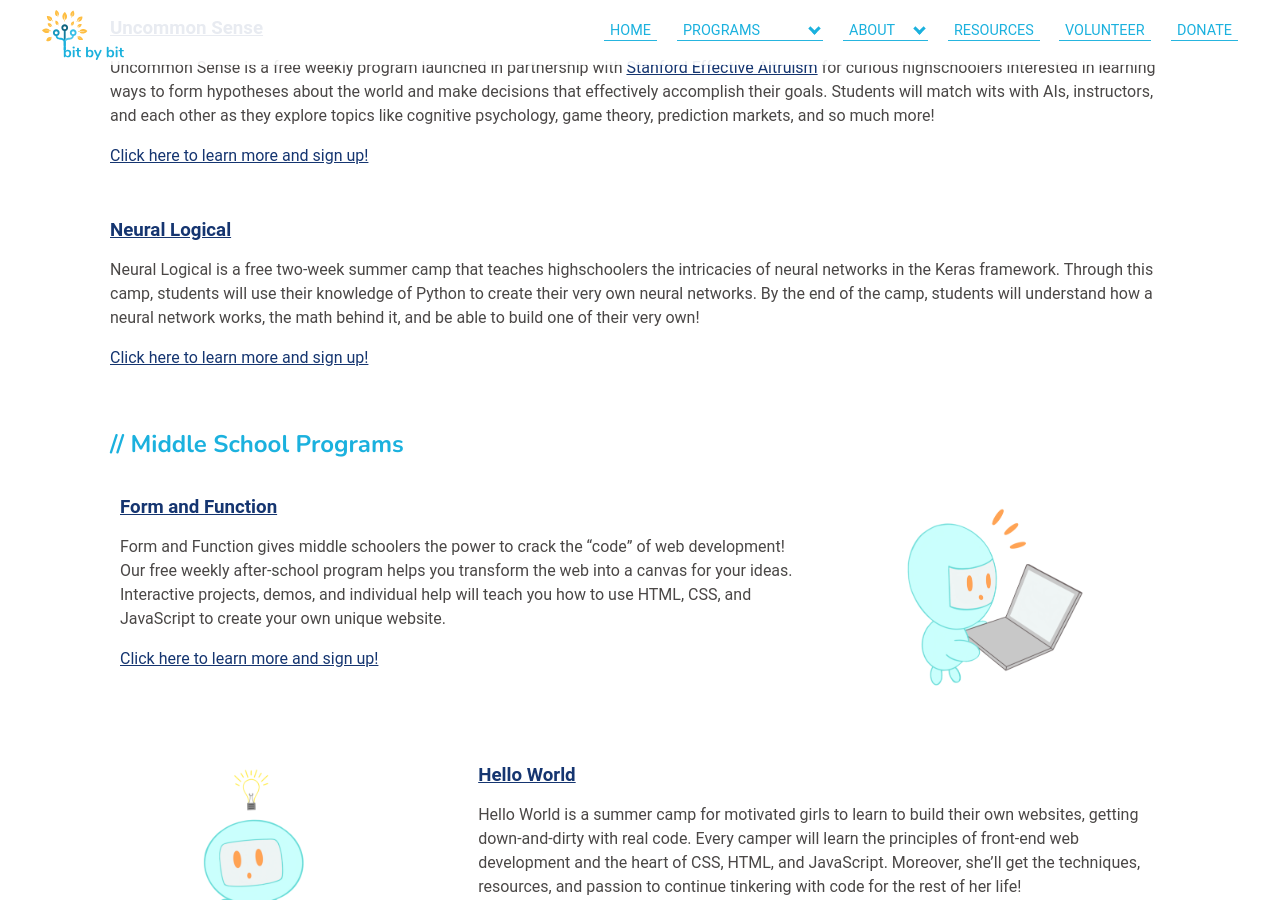
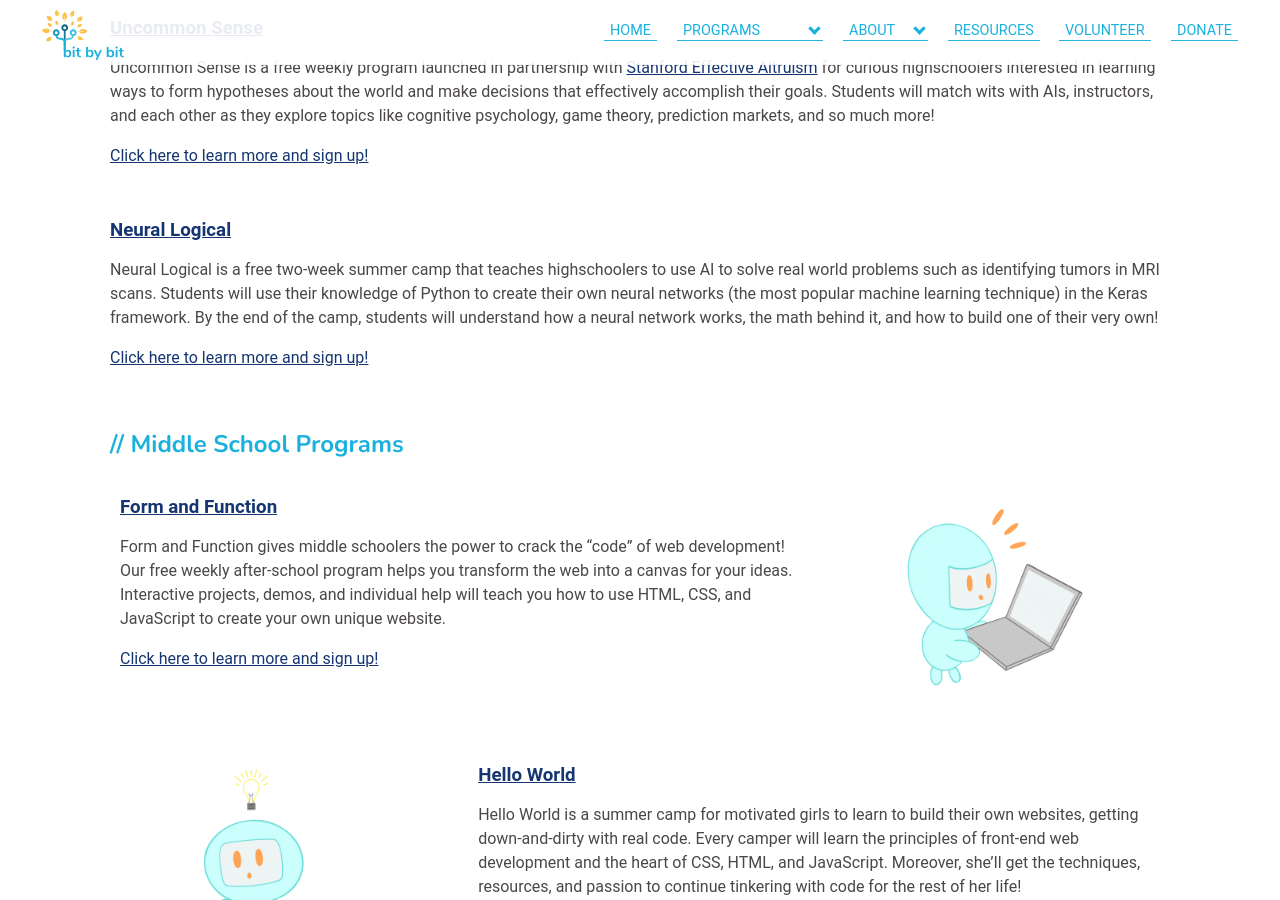
Before and after one commit to bit-by-bit-coding/bxb-website, a Jekyll site: the page built from index.html, in a window 1280 px wide and 900 px high, scrolled down 736 px. Built offline with Jekyll 4.4.1, drawn with Linux system fonts in a browser that asks for light colours; nearby versions of some CDN libraries; some web fonts are replaced.

Commit message:
update homepage blurb

```diff
--- a/index.html
+++ b/index.html
@@ -52,10 +52,10 @@
             </a>
         </h3>
         <p>
-            Neural Logical is a free two-week summer camp that teaches highschoolers the intricacies of neural
-            networks in the Keras framework. Through this camp, students will use their knowledge of Python to
-            create their very own neural networks. By the end of the camp, students will understand how a neural
-            network works, the math behind it, and be able to build one of their very own!
+            Neural Logical is a free two-week summer camp that teaches highschoolers to use AI to solve real world problems
+            such as identifying tumors in MRI scans. Students will use their knowledge of Python to create their own neural
+            networks (the most popular machine learning technique) in the Keras framework. By the end of the camp, students
+            will understand how a neural network works, the math behind it, and how to build one of their very own!
         </p>
         <a href="{{ 'neurallogical.html' | relative_url | remove: '.html' }}"> Click here to learn more and
             sign up!
```
